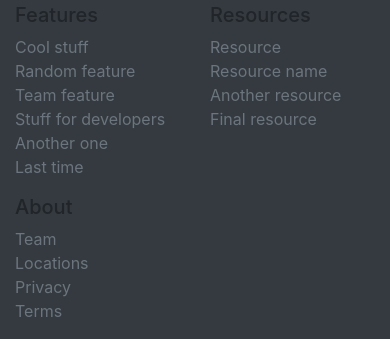
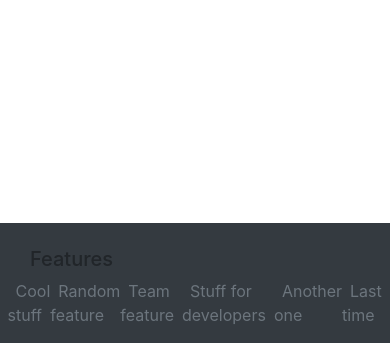
Before and after one commit to korrel/Wowflix, a PHP site: page / in a window 390 px wide. Shown: the part 501-844 px from the top of the page. Run offline with PHP 8.4, Linux system fonts and the light colour scheme.

Commit message:
PROJET - modification du footer

```diff
--- a/assets/css/style.css
+++ b/assets/css/style.css
@@ -74,3 +74,10 @@
 }
 
 /* ------------------------------- footer ---------------------------- */
+
+.footer-content {
+    position: absolute;
+    bottom: 0;
+    margin: 0;
+    margin-bottom: 0 !important;
+}
--- a/index.php
+++ b/index.php
@@ -28,31 +28,31 @@
 
             <div class="collapse navbar-collapse" id="navbarSupportedContent">
                 <ul class="navbar-nav mx-auto menu-principal">
-                    <li class="nav-item active">
+                    <li class="nav-item active p-2">
                         <a class="nav-link" href="#">Accueil</a>
                     </li>
-                    <li class="nav-item">
+                    <li class="nav-item p-2">
                         <a class="nav-link" href="#">Vanilla</a>
                     </li>
-                    <li class="nav-item">
+                    <li class="nav-item p-2">
                         <a class="nav-link" href="#">Burning Crusade</a>
                     </li>
-                    <li class="nav-item">
+                    <li class="nav-item p-2">
                         <a class="nav-link" href="#">Wrath of the Lich King</a>
                     </li>
-                    <li class="nav-item">
+                    <li class="nav-item p-2">
                         <a class="nav-link" href="#">Cataclysm</a>
                     </li>
-                    <li class="nav-item">
+                    <li class="nav-item p-2">
                         <a class="nav-link" href="#">Mists of Pandaria</a>
                     </li>
-                    <li class="nav-item">
+                    <li class="nav-item p-2">
                         <a class="nav-link" href="#">Warlords of Draenor</a>
                     </li>
-                    <li class="nav-item">
+                    <li class="nav-item p-2">
                         <a class="nav-link" href="#">Legion</a>
                     </li>
-                    <li class="nav-item">
+                    <li class="nav-item p-2">
                         <a class="nav-link" href="#">Battle for Azeroth</a>
                     </li>
                 </ul>
@@ -60,6 +60,7 @@
         </nav>
 
         <!-- ///////////////////////////  JUMBOTRON /////////////////////////// -->
+
         <section class="container-fluid intro px-0 position-relative">
             <video autoplay muted loop id="bg-video">
                 <source src="assets/video/wow.mp4" type="video/mp4">
@@ -82,38 +83,20 @@
 
     <!-- ///////////////////////////  FOOTER /////////////////////////// -->
 
-    <footer class="pt-4 my-md-5 pt-md-5 bg-dark">
+    <footer class="container-fluid pt-4 my-md-5 pt-md-5 bg-dark footer-content">
         <div class="container">
-            <div class="row">
-            <div class="col-6 col-md">
-                <h5>Features</h5>
-                <ul class="list-unstyled text-small">
-                <li><a class="text-muted" href="#">Cool stuff</a></li>
-                <li><a class="text-muted" href="#">Random feature</a></li>
-                <li><a class="text-muted" href="#">Team feature</a></li>
-                <li><a class="text-muted" href="#">Stuff for developers</a></li>
-                <li><a class="text-muted" href="#">Another one</a></li>
-                <li><a class="text-muted" href="#">Last time</a></li>
-                </ul>
-            </div>
-            <div class="col-6 col-md">
-                <h5>Resources</h5>
-                <ul class="list-unstyled text-small">
-                <li><a class="text-muted" href="#">Resource</a></li>
-                <li><a class="text-muted" href="#">Resource name</a></li>
-                <li><a class="text-muted" href="#">Another resource</a></li>
-                <li><a class="text-muted" href="#">Final resource</a></li>
-                </ul>
-            </div>
-            <div class="col-6 col-md">
-                <h5>About</h5>
-                <ul class="list-unstyled text-small">
-                <li><a class="text-muted" href="#">Team</a></li>
-                <li><a class="text-muted" href="#">Locations</a></li>
-                <li><a class="text-muted" href="#">Privacy</a></li>
-                <li><a class="text-muted" href="#">Terms</a></li>
-                </ul>
-            </div>
+            <div class="row flex-direction-row">
+                <div class="col-12 col-md">
+                    <h5>Features</h5>
+                    <ul class="list-unstyled d-flex justify-content-center align-items-center text-small">
+                    <li><a class="text-muted px-2" href="#">Cool stuff</a></li>
+                    <li><a class="text-muted px-2" href="#">Random feature</a></li>
+                    <li><a class="text-muted px-2" href="#">Team feature</a></li>
+                    <li><a class="text-muted px-2" href="#">Stuff for developers</a></li>
+                    <li><a class="text-muted px-2" href="#">Another one</a></li>
+                    <li><a class="text-muted px-2" href="#">Last time</a></li>
+                    </ul>
+                </div>
             </div>
         </div>
       </footer>
```
